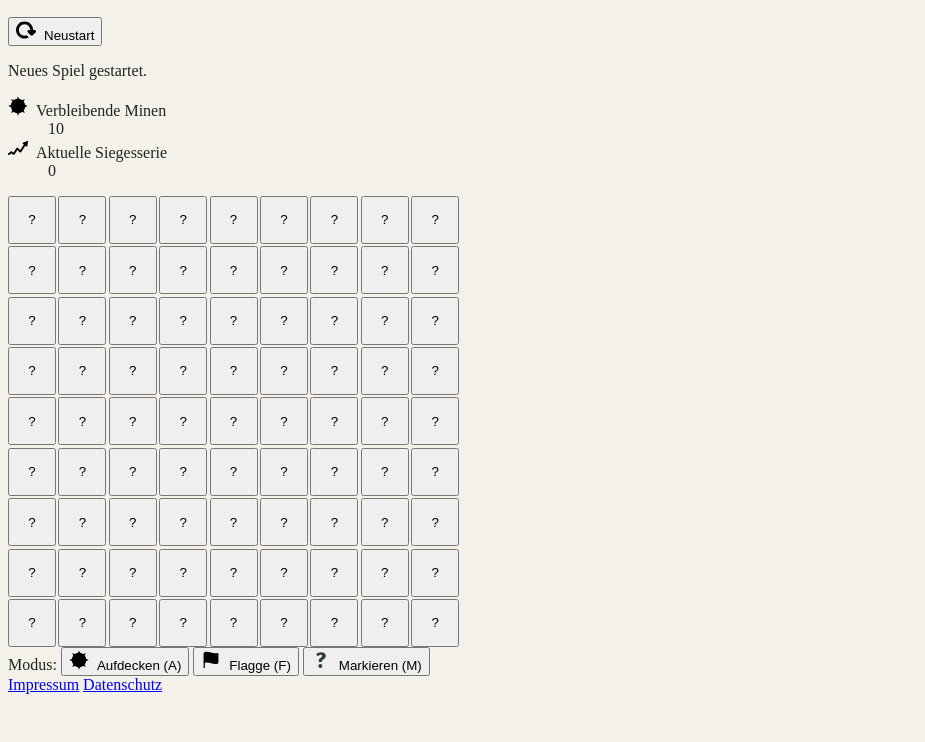
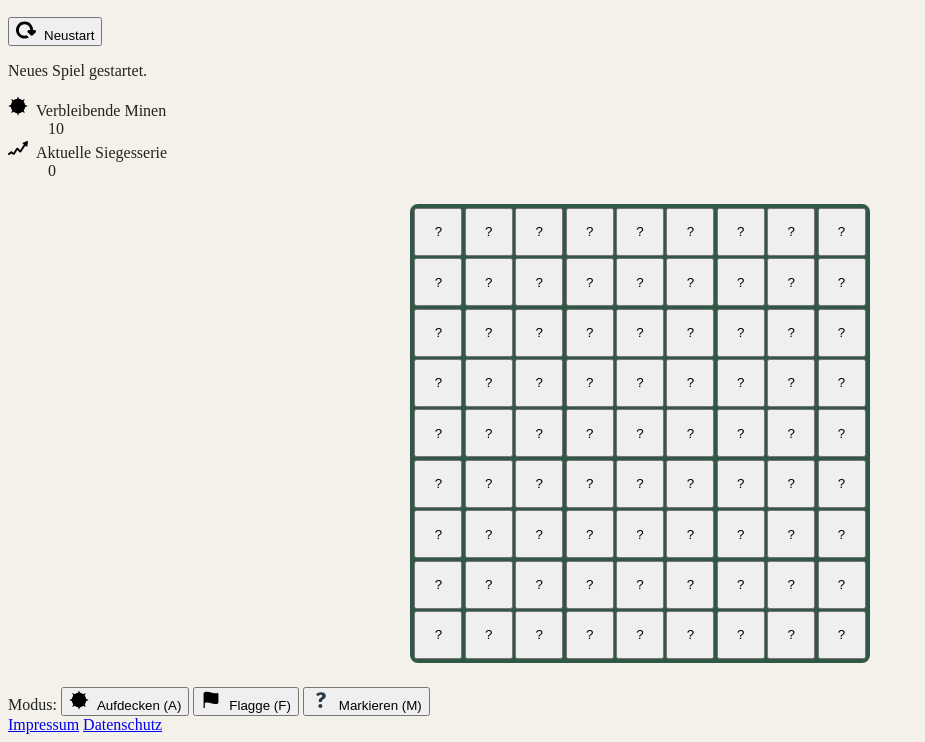
Before and after one commit to IU-Webprogrammierung/2026-09-website-megacoolblood, a plain HTML site: page pages/minesweeper/game.html in a window 1280 px wide. Shown: the part 424-1166 px from the top of the page, without its empty margins (0-925 px from the left). Before the commit the page ends 1126 px from the top, so only its background shows below. Drawn offline with Linux system fonts and the light colour scheme.

Commit message:
fix(minesweeper): update board column size to use CSS variable for square cells

```diff
--- a/css/minesweeper.css
+++ b/css/minesweeper.css
@@ -21,3 +21,15 @@
 	margin: auto;
 	object-fit: contain;
 }
+
+.game-board {
+    --cell-size: clamp(2rem, 8vw, 3rem);
+    display: grid;
+    grid-template-columns: repeat(9, var(--cell-size));
+    grid-auto-rows: var(--cell-size);
+    gap: 0.15rem; width: max-content;
+    max-width: 100%; margin: 1.5rem auto;
+    overflow: auto; padding: 0.25rem;
+    border-radius: 0.5rem;
+    background: #315846;
+}
--- a/js/minesweeper/game.js
+++ b/js/minesweeper/game.js
@@ -459,7 +459,7 @@ function createBoard() {
 	mineCount.textContent = mineCurrentCount;
 	winningStreakElement.textContent = getWinningStreak();
 
-	board.style.gridTemplateColumns = `repeat(${boardColumns}, minmax(2rem, 3rem))`;
+	board.style.gridTemplateColumns = `repeat(${boardColumns}, var(--cell-size))`;
 
 	for (let row = 0; row < boardRows; row += 1) {
 		cells[row] = [];
```
